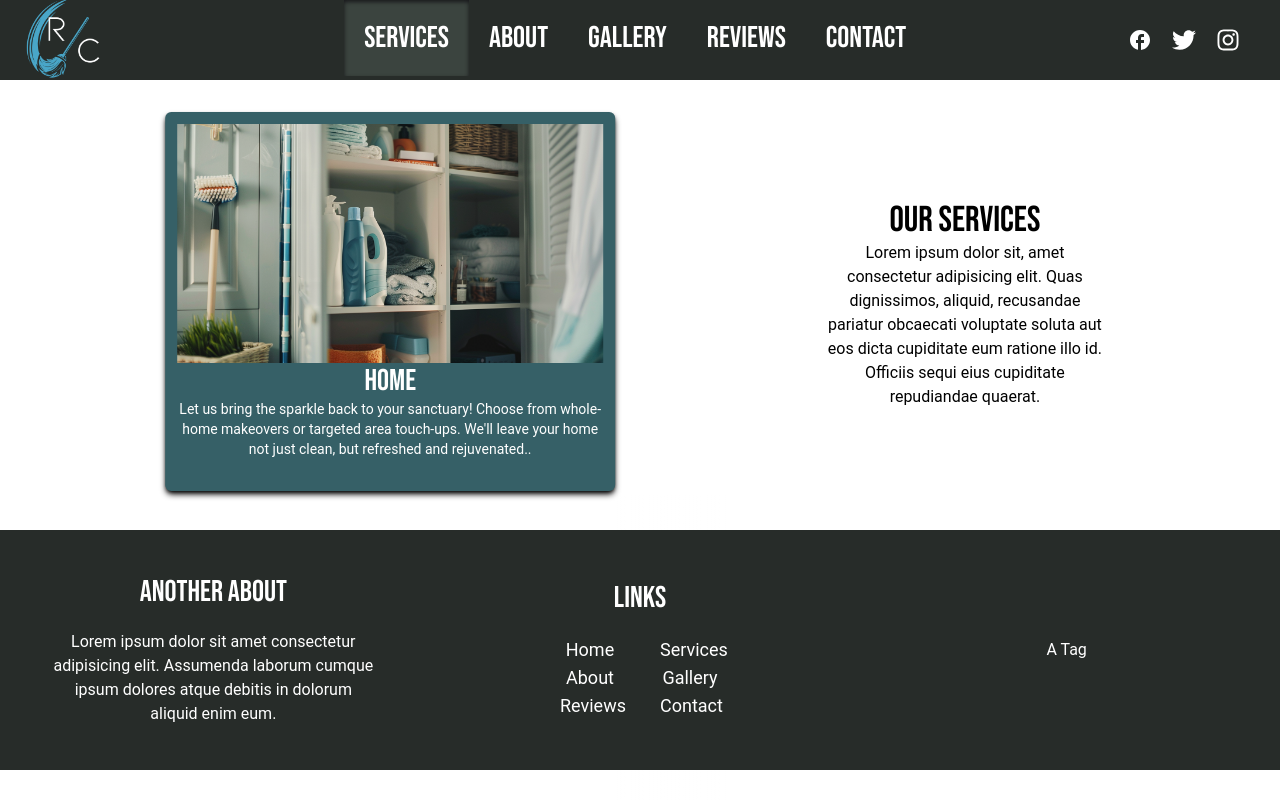
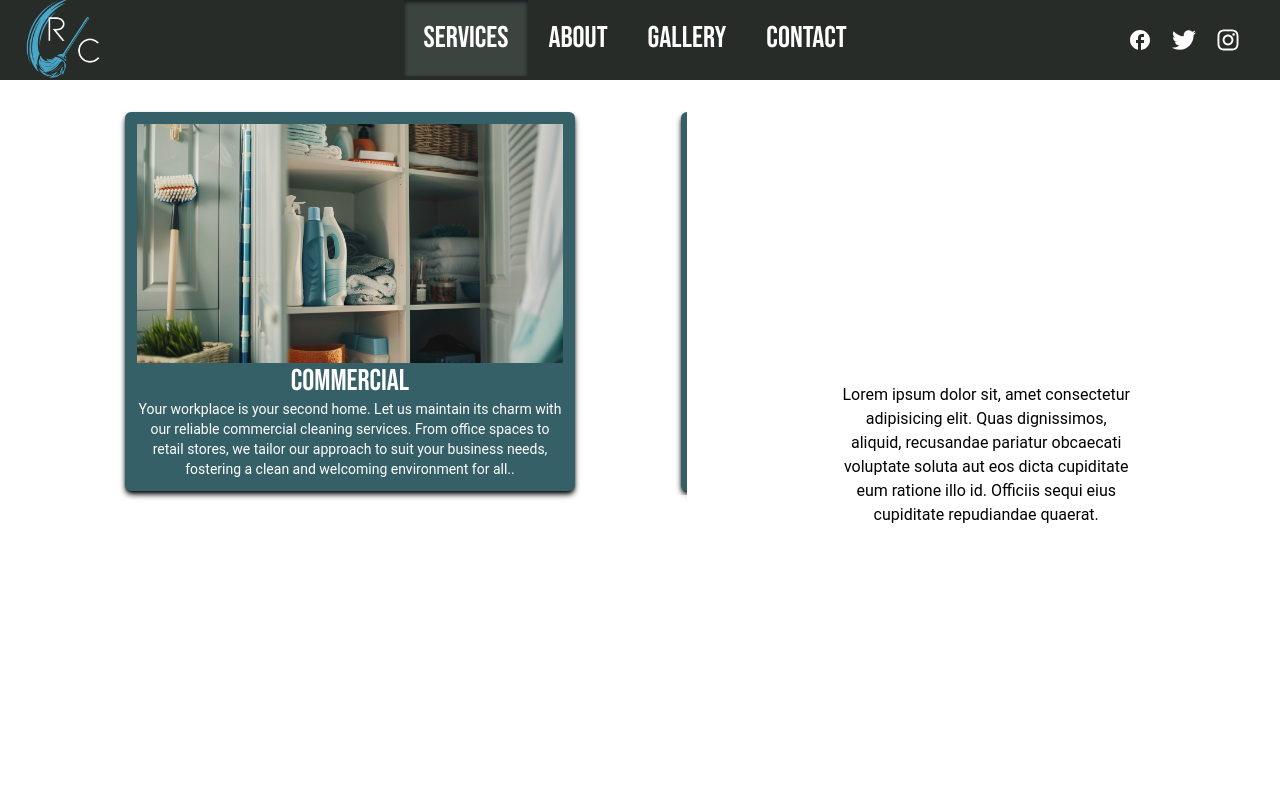
Before and after one commit to erreyonj/redeemer-cln, a React (Vite) app: page /Services in a window 1280 px wide. Shown: the top 800 px of the page. Built offline with nearby package versions, Linux system fonts and the light colour scheme.

Commit message:
reworking services and about pages

```diff
--- a/src/components/Header.jsx
+++ b/src/components/Header.jsx
@@ -10,7 +10,7 @@ import { Link , useLocation }  from 'react-router-dom'
 
 const Header = () => {
     // Component Data
-    const navPages = ['Services','About','Gallery','Reviews','Contact']
+    const navPages = ['Services','About','Gallery','Contact']
 
     // Component Function
     const renderMenuLinks = () => navPages.map((page,i)=><Link key={i} href={`/${page}`} className='w-5/6 text-center font-bebas text-5xl my-5 mx-auto border-b border-white transition-text duration-150 hover:text-6xl'>{page}</Link>)
--- a/src/components/ServiceCard.jsx
+++ b/src/components/ServiceCard.jsx
@@ -1,8 +1,17 @@
 import plchldr from '../assets/cleancloset1.png'
+import { useLocation } from 'react-router-dom'
+
+
 
 const ServiceCard = ({title, description}) => {
+
+  // Component State
+  const location = useLocation()
+  const { hash, pathname, search } = location
+  const currentPage = `${pathname}`
+
   return (
-    <div id={title} className="w-[285px] lg:w-[450px] md:w-96 p-3 flex-shrink-0 shadow-md shadow-black bg-[#366067] rounded-md *:text-white first:animate-pendSlideR first:ml-16 last:animate-pendSlideL snap-center  md:last:animate-none md:first:ml-32 md:mx-[40px]">
+    <div id={title} className="w-[285px] lg:w-[450px] md:w-96 p-3 flex-shrink-0 shadow-md shadow-black bg-[#366067] rounded-md *:text-white first:animate-pendSlideR first:ml-16 last:animate-pendSlideL snap-center md:last:animate-none md:first:ml-32 md:mx-[52px]">
         <img src={plchldr} alt="placeholder"/>
         <h2 className='text-3xl font-bebas mx-auto w-1/2 text-center'>{title}</h2>
         <p className='text-sm text-center'>{description}.</p>
--- a/src/components/Services.jsx
+++ b/src/components/Services.jsx
@@ -3,12 +3,12 @@ import { useLocation } from 'react-router-dom'
 
 const Services = (isPage) => {
     // Component Data
-    const ourServices = ['Home', 'Commercial', 'Move In/Out', 'Specialty']
-    const homeInfo = "Let us bring the sparkle back to your sanctuary! Choose from whole-home makeovers or targeted area touch-ups. We'll leave your home not just clean, but refreshed and rejuvenated."
+    const ourServices = ['Commercial', 'Move In/Out', 'Specialty']
+    // const homeInfo = "Let us bring the sparkle back to your sanctuary! Choose from whole-home makeovers or targeted area touch-ups. We'll leave your home not just clean, but refreshed and rejuvenated."
     const commercialInfo = 'Your workplace is your second home. Let us maintain its charm with our reliable commercial cleaning services. From office spaces to retail stores, we tailor our approach to suit your business needs, fostering a clean and welcoming environment for all.'
     const moveingInfo = 'Moving can be chaotic, but your new beginning starts with a fresh space. Our thorough cleaning sweeps away the stress, ensuring your old or new place shines bright. Trust us to leave it immaculate for the next chapter of your journey.'
     const specialtyInfo = "Got a unique cleaning challenge? We've got the solution! From post-construction dust to pet hair pandemonium, our specialty cleaning tackles it all. Experience our personalized touch and let us transform your space into a pristine haven, tailored just for you."
-    const serviceDescriptions = [homeInfo,commercialInfo,moveingInfo,specialtyInfo]
+    const serviceDescriptions = [commercialInfo,moveingInfo,specialtyInfo]
 
 
     // Component State
@@ -18,11 +18,13 @@ const Services = (isPage) => {
 
     // Component Styling
     // optional tailwind classes if this component is embed level or landing page level
-    const pageClass = 'h-[450px] mt-20 flex flex-row place-content-center lg:mx-10'
+    const pageClass = 'h-[450px] mt-20 flex flex-row place-content-center lg:mx- xl:h-[750px]'
     const notPageClass = 'h-[450px] flex flex-row place-content-center lg:mx-10'
     // returns a tailwind class for ordering elements on a page
     const second = () => 'order-2'
     const first = () => 'order-1'
+    const hideMe = () => 'hidden'
+    const showMe = () => 'block'
 
 
     // Component Functionality
@@ -33,7 +35,8 @@ const Services = (isPage) => {
   return (
     <section id="sectionServices" className={currentPage==='/Services'?pageClass:notPageClass}>
         <div id="serviceDescription" className={`flex flex-col place-content-center my-5 ${(currentPage.slice(0,1)==='/')&&second()}`}>
-            <h2 className='text-4xl text-black text-center font-bebas mx-3'>Our Services</h2>
+            <h2 className={`text-4xl text-black text-center font-bebas mx-3 ${currentPage==='/Services'? 'hidden': 'block'}`}>Our Services</h2>
+
             <p className="hidden md:block lg:w-1/2 md:mx-auto text-center">Lorem ipsum dolor sit, amet consectetur adipisicing elit. Quas dignissimos, aliquid, recusandae pariatur obcaecati voluptate soluta aut eos dicta cupiditate eum ratione illo id. Officiis sequi eius cupiditate repudiandae quaerat.</p>
         </div>
         <div id="swipeContainer" className={`p-3 h-96 md:h-[520px] lg:w-[1830px] ${(currentPage==='Services')&&first()} overflow-hidden`}>
--- a/src/pages/AboutPg.jsx
+++ b/src/pages/AboutPg.jsx
@@ -12,7 +12,7 @@ const AboutPg = () => {
 
   return (
     <>
-      <div id="aboutWrapper" className="flex flex-row xl:mt-20 xl:h-[705px]">
+      <div id="aboutWrapper" className="flex flex-row xl:mt-20 xl:h-[750px]">
         <div id="aboutCore">
             <img src={bigIcon} alt="" />
             <p></p>
```
